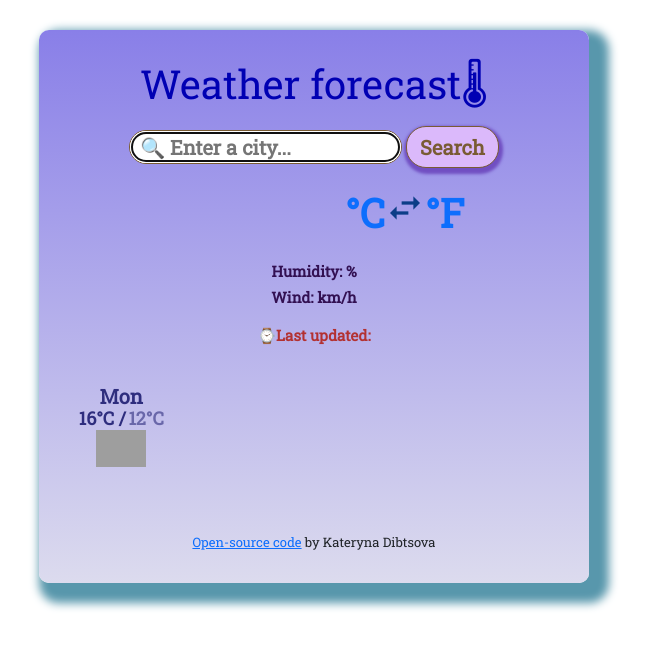
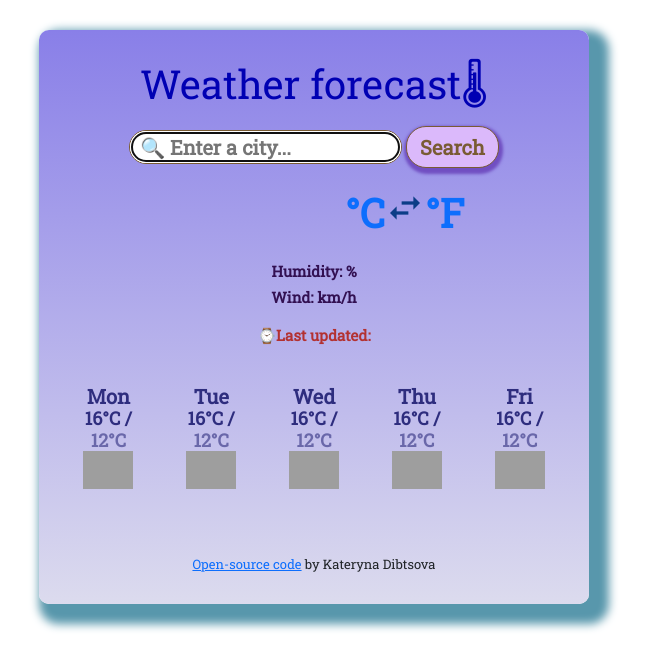
Before and after one commit to KateRom98/My-project, a plain HTML site: page index.html in a window 1280 px wide. Shown: the whole page, without its empty margins (326-973 px from the left). Drawn offline with nearby package versions, Linux system fonts and the light colour scheme; no server answers; grey boxes are pictures that could not be loaded.

Commit message:
Moved HTML to JS File

```diff
--- a/index.html
+++ b/index.html
@@ -70,26 +70,7 @@
           </ul>
         </h2>
         <h3>
-          <div class="other-days-forecast">
-            <div class="row">
-              <div class="col-3">
-                <ul>
-                  <li class="other-day">Mon</li>
-                  <li class="otherday-temperatures">
-                    <span class="otherday-temp-max">16°C /</span>
-                    <span class="other-day-temp-min">12°C</span>
-                  </li>
-                  <div class="image">
-                    <img
-                      src="https://ssl.gstatic.com/onebox/weather/64/partly_cloudy.png"
-                      alt=""
-                      width="50"
-                    />
-                  </div>
-                </ul>
-              </div>
-            </div>
-          </div>
+          <div class="other-days-forecast" id="forecast"></div>
         </h3>
         <footer>
           <p class="author">
--- a/src/index.js
+++ b/src/index.js
@@ -19,6 +19,36 @@ function formatDate(timestamp) {
     hour = `0${hour}`;
   }
   return `${day} ${hour}:${minute}`;
+}
+
+function displayForecast() {
+  let forecastElement = document.querySelector("#forecast");
+  let forecastHTML = `<div class="row">`;
+  let daysForecast = ["Mon", "Tue", "Wed", "Thu", "Fri"];
+  daysForecast.forEach(function (dayForecast) {
+    forecastHTML =
+      forecastHTML +
+      `
+              <div class="col">
+                <ul>
+                  <li class="other-day">${dayForecast}</li>
+                  <li class="otherday-temperatures">
+                    <span class="otherday-temp-max">16°C /</span>
+                    <span class="other-day-temp-min">12°C</span>
+                  </li>
+                  <div class="image">
+                    <img
+                      src="https://ssl.gstatic.com/onebox/weather/64/partly_cloudy.png"
+                      alt=""
+                      width="50"
+                    />
+                  </div>
+                </ul>
+              </div>
+  `;
+  });
+  forecastHTML = forecastHTML + `</div>`;
+  forecastElement.innerHTML = forecastHTML;
 }
 
 function displayTemp(response) {
@@ -85,3 +115,4 @@ farenheit.addEventListener("click", showFarenheit);
 let celsiusTemp = null;
 
 search("London");
+displayForecast();
```
